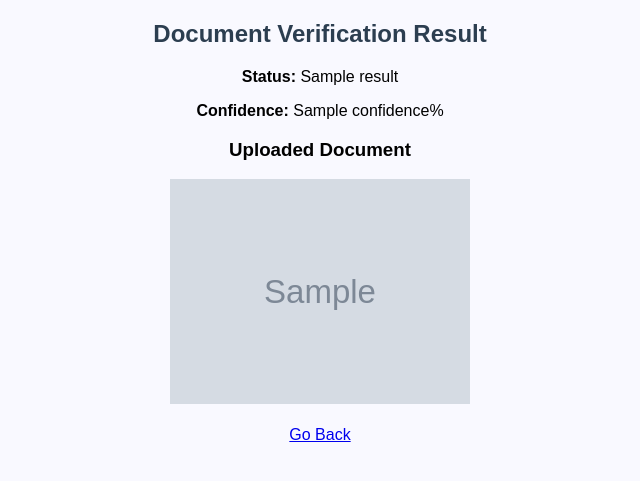
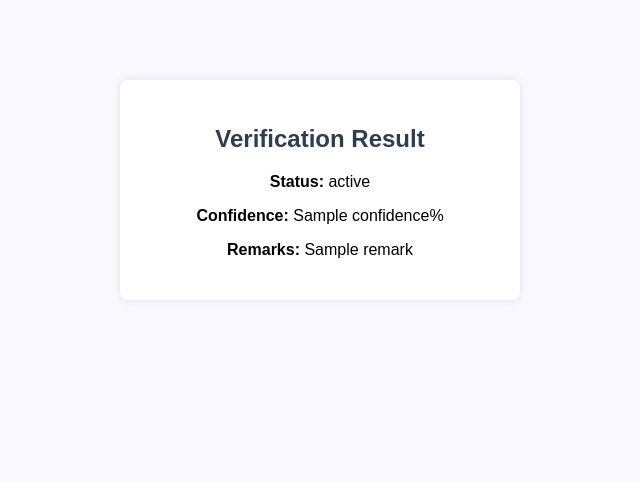
Before and after one commit to sakpal03sakshi-cloud/fake-doc-backend, a Flask app: template templates/result.html in a window 1280 px wide. Shown: the top 481 px of the page, without its empty margins (320-960 px from the left). Run offline with Flask 3, Linux system fonts and the light colour scheme; the template is opened without the code that fills it: most values are stand-ins (such as "Sample title", 1, 10 or a date in 2020); grey boxes marked "Sample" are stand-in pictures.

Commit message:
Update result.html

```diff
--- a/templates/result.html
+++ b/templates/result.html
@@ -1,25 +1,15 @@
 <!DOCTYPE html>
 <html>
 <head>
-    <title>Verification Result</title>
-    <link rel="stylesheet" href="{{ url_for('static', filename='style.css') }}">
+    <title>Result</title>
+    <link rel="stylesheet" href="/static/style.css">
 </head>
 <body>
-
-    <h2>Document Verification Result</h2>
-
-    <div class="result-box">
-        <p><strong>Status:</strong> {{ result }}</p>
-        <p><strong>Confidence:</strong> {{ confidence }}%</p>
-    </div>
-
-    {% if image_url %}
-        <h3>Uploaded Document</h3>
-        <img src="{{ image_url }}" width="300">
-    {% endif %}
-
-    <br><br>
-    <a href="/">Go Back</a>
-
+<div class="container">
+    <h2>Verification Result</h2>
+    <p><strong>Status:</strong> {{ status }}</p>
+    <p><strong>Confidence:</strong> {{ confidence }}%</p>
+    <p><strong>Remarks:</strong> {{ remark }}</p>
+</div>
 </body>
 </html>
```
